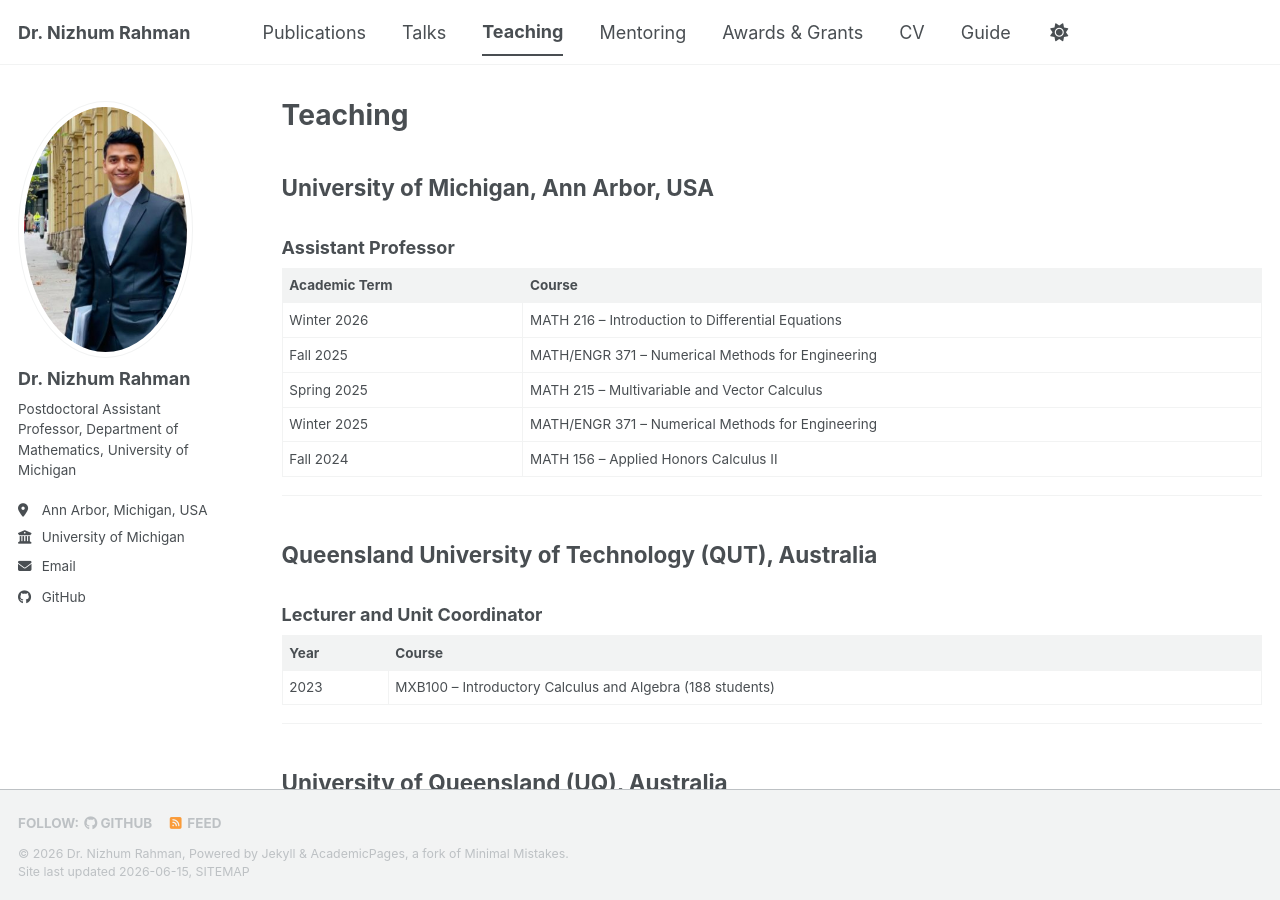
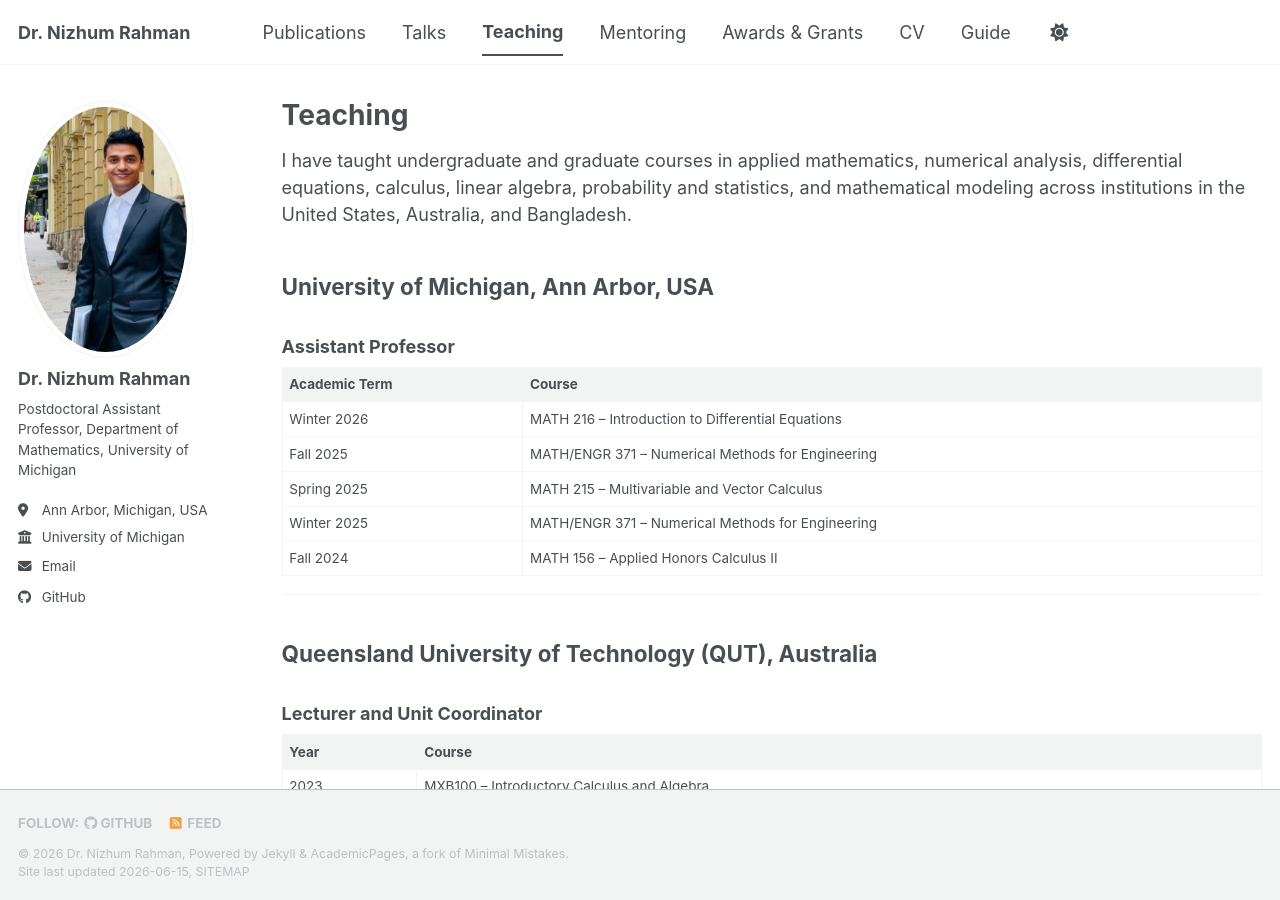
Before and after one commit to Nizhum37/Nizhum37.github.io, a Jekyll site: the page built from _teaching/2014-spring-teaching-1.md, in a window 1280 px wide and 900 px high. Built offline with Jekyll 4.4.1, drawn with Linux system fonts in a browser that asks for light colours; a script bundle is joined from its source files by our own code; library files that are not in the unit come from our copies.

Commit message:
Update 2014-spring-teaching-1.md

```diff
--- a/_teaching/2014-spring-teaching-1.md
+++ b/_teaching/2014-spring-teaching-1.md
@@ -4,6 +4,7 @@
 permalink: /teaching/
 author_profile: true
 ---
+I have taught undergraduate and graduate courses in applied mathematics, numerical analysis, differential equations, calculus, linear algebra, probability and statistics, and mathematical modeling across institutions in the United States, Australia, and Bangladesh.
 
 ## University of Michigan, Ann Arbor, USA
 
@@ -25,7 +26,7 @@
 
 | Year | Course                                                    |
 | ---- | --------------------------------------------------------- |
-| 2023 | MXB100 – Introductory Calculus and Algebra (188 students) |
+| 2023 | MXB100 – Introductory Calculus and Algebra                |
 
 ---
 
```
